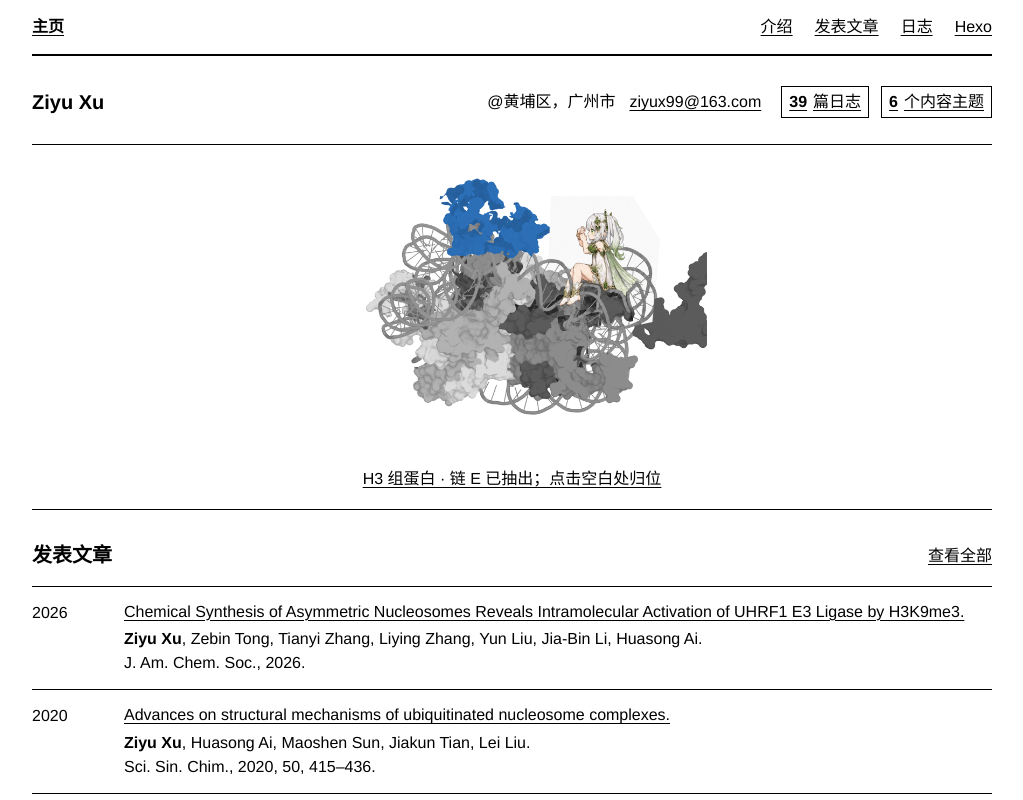
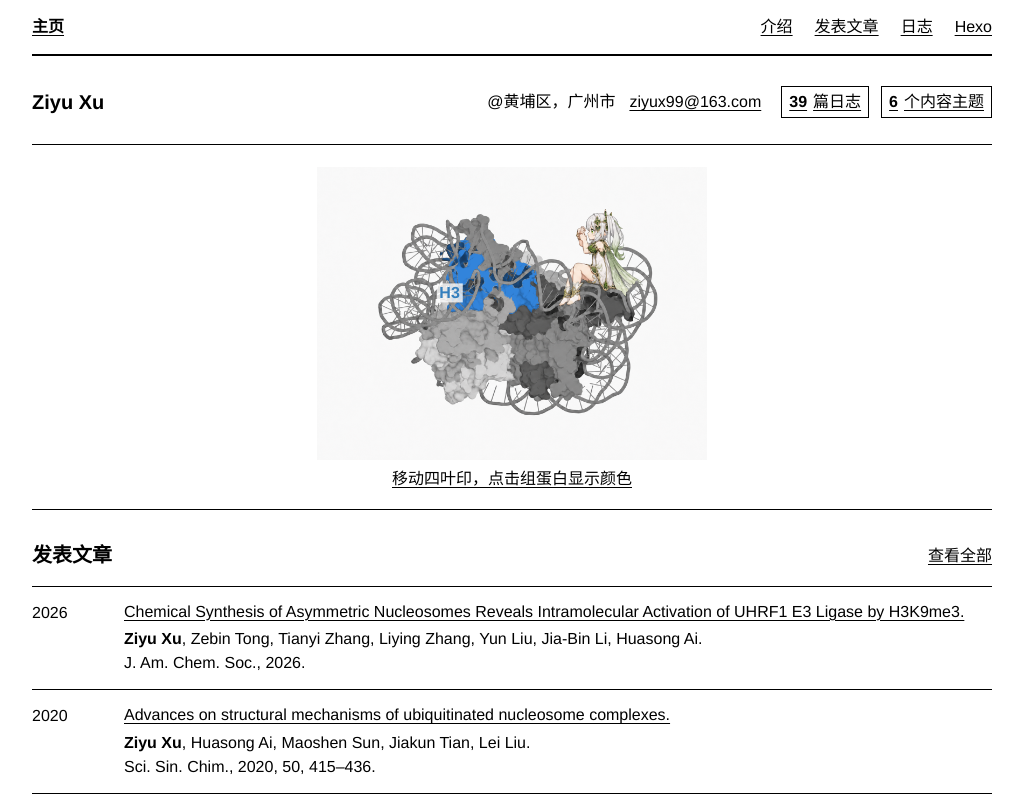
Before and after one commit to ziyu-xu/ziyu-xu.github.io, a Next.js app in the folder sites/: page / in a window 1280 px wide. Both pictures are taken after a click on the element 640 px from the left and 313 px from the top of the page. Shown: the top 800 px of the page, without its empty margins (128-1151 px from the left). Built offline with nearby package versions, Linux system fonts and the light colour scheme.

Commit message:
Simplify histone color interaction

```diff
--- a/sites/app/InteractiveImage.tsx
+++ b/sites/app/InteractiveImage.tsx
@@ -6,14 +6,14 @@ const IMAGE_WIDTH = 1448;
 const IMAGE_HEIGHT = 1086;
 
 const histones = [
-  { chain: "A", name: "H3", direction: "down" },
-  { chain: "B", name: "H4", direction: "down" },
-  { chain: "C", name: "H2A", direction: "down" },
-  { chain: "D", name: "H2B", direction: "down" },
-  { chain: "E", name: "H3", direction: "up" },
-  { chain: "F", name: "H4", direction: "up" },
-  { chain: "G", name: "H2A", direction: "up" },
-  { chain: "H", name: "H2B", direction: "up" },
+  { chain: "A", name: "H3", labelX: 74, labelY: 57, color: "#347fbd" },
+  { chain: "B", name: "H4", labelX: 68, labelY: 72, color: "#438d58" },
+  { chain: "C", name: "H2A", labelX: 25, labelY: 55, color: "#b87816" },
+  { chain: "D", name: "H2B", labelX: 24, labelY: 71, color: "#b94f5b" },
+  { chain: "E", name: "H3", labelX: 34, labelY: 43, color: "#347fbd" },
+  { chain: "F", name: "H4", labelX: 34, labelY: 24, color: "#438d58" },
+  { chain: "G", name: "H2A", labelX: 76, labelY: 36, color: "#b87816" },
+  { chain: "H", name: "H2B", labelX: 56, labelY: 28, color: "#b94f5b" },
 ] as const;
 
 type Histone = (typeof histones)[number];
@@ -91,11 +91,7 @@ export default function InteractiveImage() {
     setSelectedHistone(histone);
   }
 
-  const caption = selectedHistone
-    ? `${selectedHistone.name} 组蛋白 · 链 ${selectedHistone.chain} 已抽出；点击空白处归位`
-    : hoveredHistone
-      ? `点击抽出 ${hoveredHistone.name} 组蛋白 · 链 ${hoveredHistone.chain}`
-      : "移动四叶印并点击组蛋白；点击空白处归位";
+  const caption = hoveredHistone ? "点击组蛋白显示颜色" : "移动四叶印，点击组蛋白显示颜色";
 
   return (
     <figure className="interactive-figure">
@@ -104,7 +100,7 @@ export default function InteractiveImage() {
         onPointerMove={handlePointerMove}
         onPointerLeave={() => setHoveredHistone(null)}
         onClick={handleClick}
-        aria-label="点击一条组蛋白，将它抽出并恢复彩色"
+        aria-label="点击一条组蛋白，在原位显示颜色与名称"
       >
         <img
           src="/interactive-nucleosome.png"
@@ -117,21 +113,26 @@ export default function InteractiveImage() {
           return (
             <span key={histone.chain}>
               <img
-                className={`histone-background-layer${isSelected ? " is-visible" : ""}`}
-                src={`/histone-overlays/chain-background-${histone.chain}.png`}
+                className={`histone-color-layer${isSelected ? " is-selected" : ""}`}
+                src={`/histone-overlays/chain-${histone.chain}.png`}
                 alt=""
                 aria-hidden="true"
                 width={IMAGE_WIDTH}
                 height={IMAGE_HEIGHT}
               />
-              <img
-                className={`histone-color-layer extract-${histone.direction}${isSelected ? " is-selected" : ""}`}
-                src={`/histone-overlays/chain-full-${histone.chain}.png`}
-                alt=""
-                aria-hidden="true"
-                width={IMAGE_WIDTH}
-                height={IMAGE_HEIGHT}
-              />
+              {isSelected ? (
+                <span
+                  className="histone-label"
+                  style={{
+                    left: `${histone.labelX}%`,
+                    top: `${histone.labelY}%`,
+                    color: histone.color,
+                  }}
+                  aria-hidden="true"
+                >
+                  {histone.name}
+                </span>
+              ) : null}
             </span>
           );
         })}
--- a/sites/app/globals.css
+++ b/sites/app/globals.css
@@ -188,44 +188,32 @@ h1 {
 }
 
 .histone-color-layer,
-.histone-background-layer,
 .nahida-foreground-guard {
   position: absolute;
   inset: 0;
   pointer-events: none;
 }
 
-.histone-background-layer,
 .histone-color-layer {
   z-index: 1;
   opacity: 0;
-  transition: opacity 180ms ease, transform 360ms cubic-bezier(0.2, 0.8, 0.25, 1);
+  transition: opacity 180ms ease;
 }
 
-.histone-background-layer.is-visible {
+.histone-color-layer.is-selected {
   opacity: 1;
 }
 
-.histone-color-layer {
-  z-index: 2;
-}
-
-.histone-color-layer.extract-up {
-  transform: translateY(0);
-}
-
-.histone-color-layer.extract-down {
-  transform: translateY(0);
-}
-
-.histone-color-layer.extract-up.is-selected {
-  opacity: 1;
-  transform: translateY(-56px);
-}
-
-.histone-color-layer.extract-down.is-selected {
-  opacity: 1;
-  transform: translateY(56px);
+.histone-label {
+  position: absolute;
+  z-index: 4;
+  padding: 0 3px;
+  background: rgb(255 255 255 / 78%);
+  font: inherit;
+  font-weight: 700;
+  line-height: 1.2;
+  pointer-events: none;
+  transform: translate(-50%, -50%);
 }
 
 .nahida-foreground-guard {
@@ -237,7 +225,7 @@ h1 {
   position: absolute;
   top: 0;
   left: 0;
-  z-index: 4;
+  z-index: 5;
   width: 42px;
   height: 42px;
   display: none;
```
